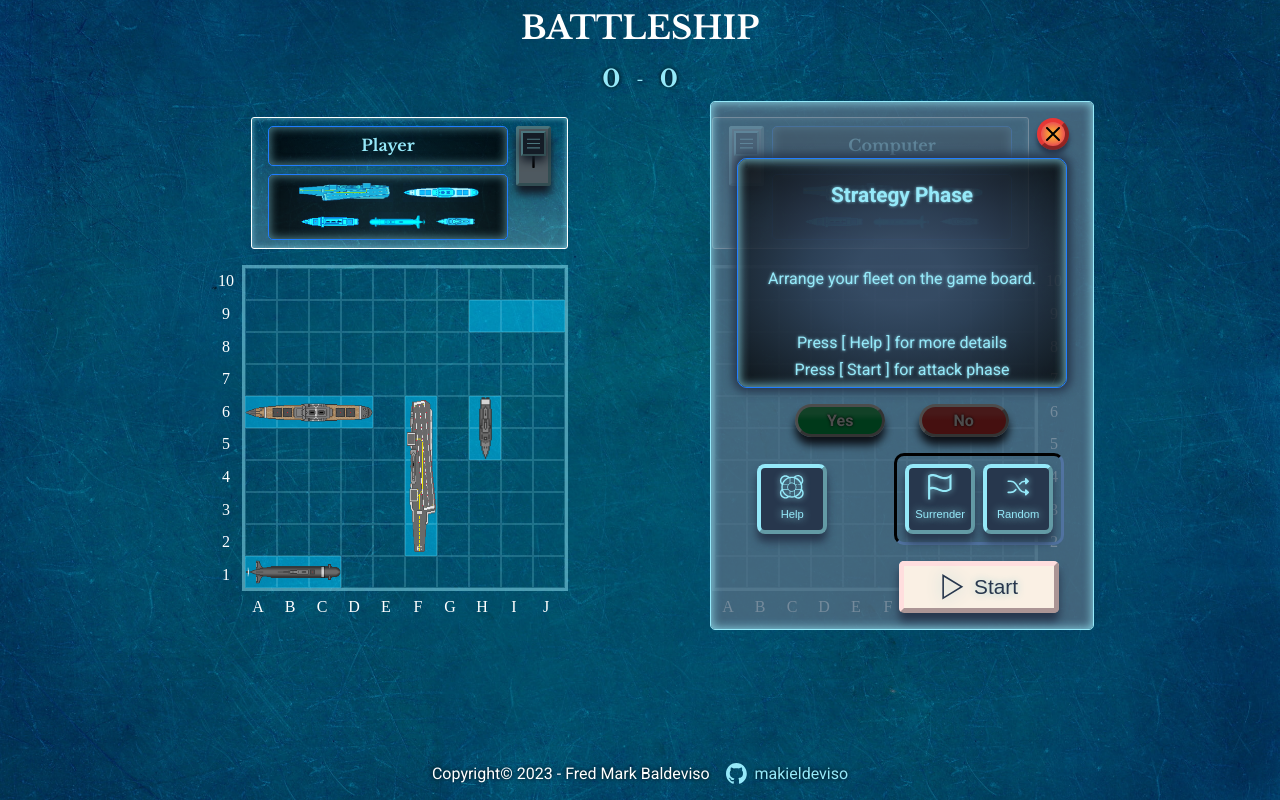
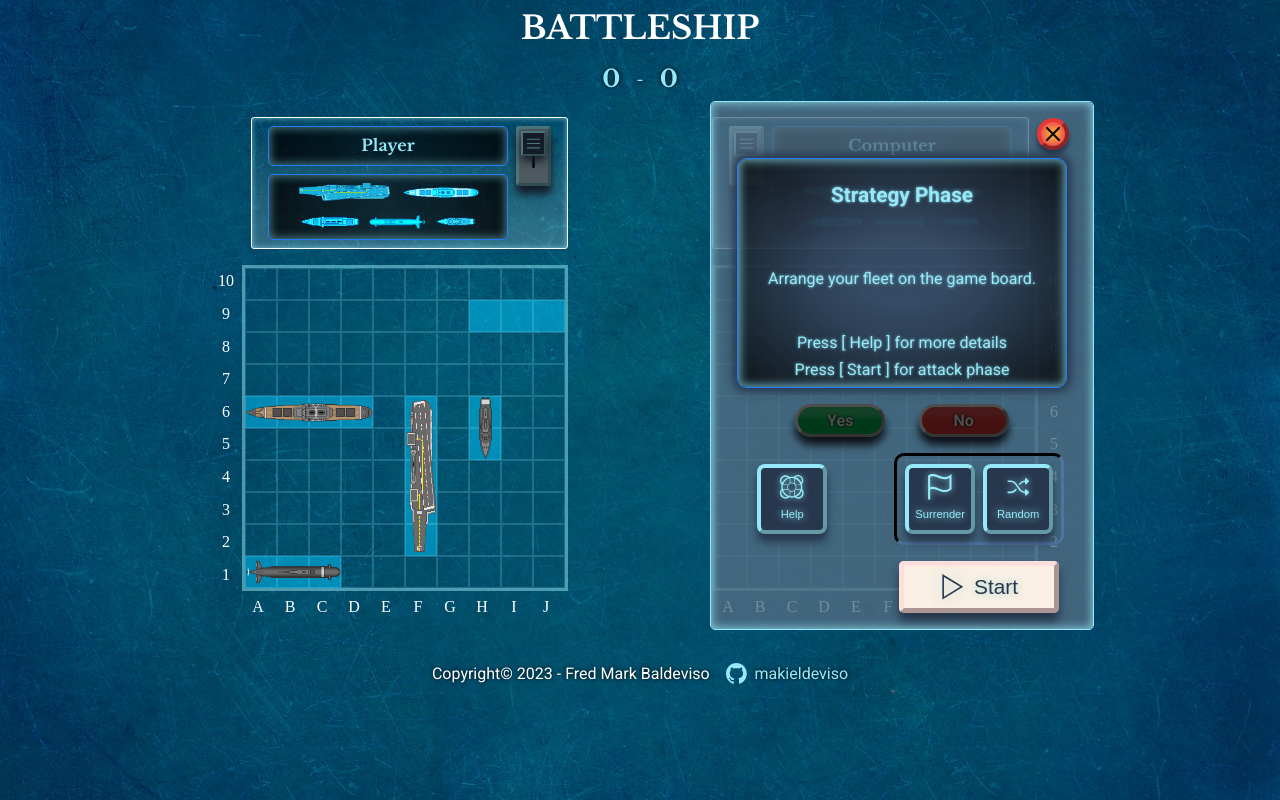
Before and after one commit to makieldeviso/battleship, a website built with webpack: page src/template.html in a window 1280 px wide. Built offline with nearby package versions, Linux system fonts and the light colour scheme; files whose address does not match are found by name.

Commit message:
Fix footer position styling

```diff
--- a/src/styles/style.css
+++ b/src/styles/style.css
@@ -65,9 +65,9 @@ footer {
   display: flex;
   justify-content: center;
   align-items: end;
-  position: absolute;
-  bottom: 16px;
   width: 100%;
+  margin-top: var(--common-margin);
+  min-width: 768px;
 }
 
 div#footer-cont {
```
